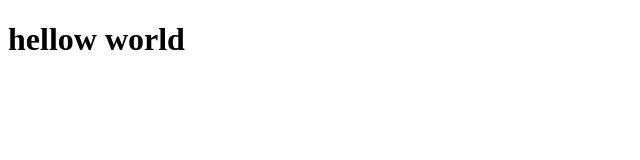
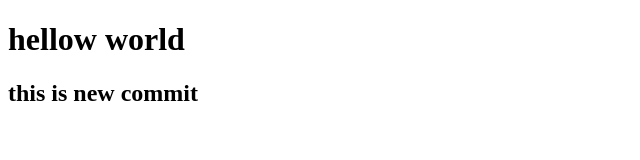
Before and after one commit to Fakhara77/demo-repo, a plain HTML site: page index.html in a window 1280 px wide. Shown: the whole page, without its empty margins (0-640 px from the left). Drawn offline with Linux system fonts and the light colour scheme.

Commit message:
Update index.html

```diff
--- a/index.html
+++ b/index.html
@@ -8,5 +8,6 @@
 </head>
 <body>
     <h1>hellow world</h1>
+    <h2>this is new commit</h2>
 </body>
 </html>
```
